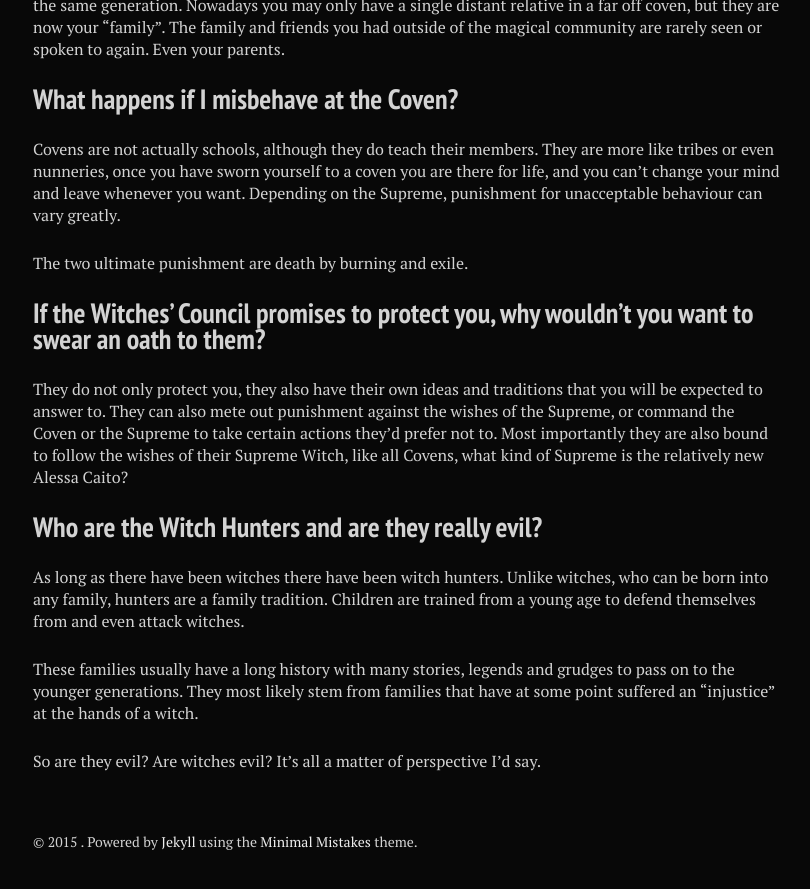
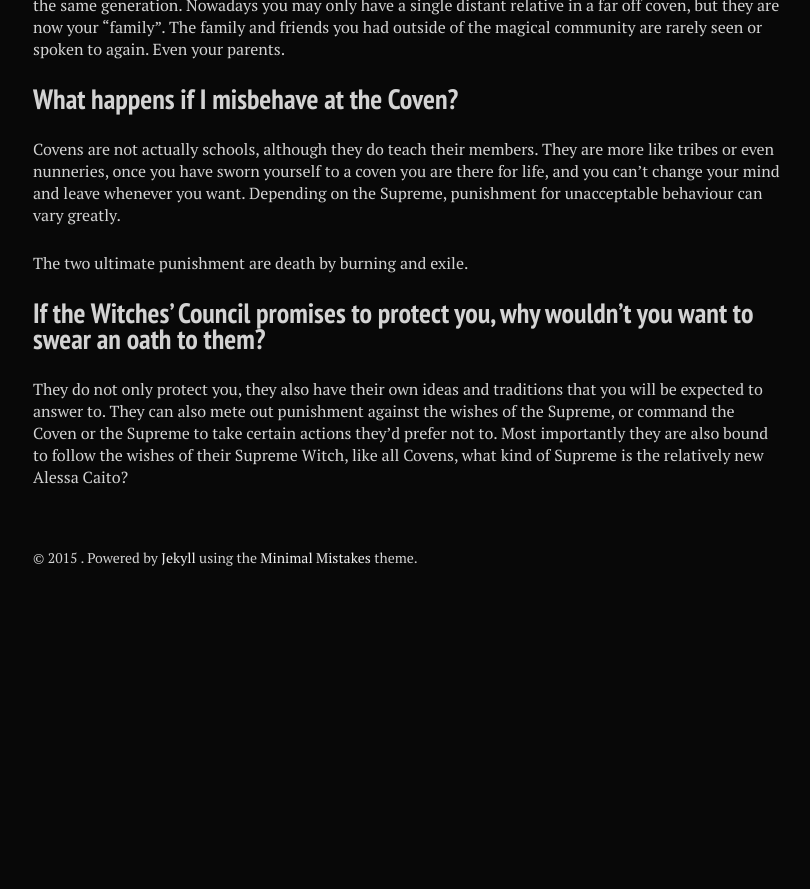
Before and after one commit to stanislavb/en.coven.nu, a Jekyll site: the page built from faq/index.md, in a window 1280 px wide and 900 px high, scrolled down 1091 px. Shown: the top 889 px of the window, without its empty margins (287-1097 px from the left). Built offline with Jekyll 4.4.1, drawn with Linux system fonts in a browser that asks for light colours; nearby versions of some CDN libraries; after the commit the page ends 1707 px from its top, so only the background shows below that; some of the changed text lies outside the part shown.

Commit message:
Update index.md

```diff
--- a/faq/index.md
+++ b/faq/index.md
@@ -38,10 +38,3 @@ The two ultimate punishment are death by burning and exile.
 
 ## If the Witches' Council promises to protect you, why wouldn’t you want to swear an oath to them?
 They do not only protect you, they also have their own ideas and traditions that you will be expected to answer to. They can also mete out punishment against the wishes of the Supreme, or command the Coven or the Supreme to take certain actions they’d prefer not to. Most importantly they are also bound to follow the wishes of their Supreme Witch, like all Covens, what kind of Supreme is the relatively new Alessa Caito?
-
-## Who are the Witch Hunters and are they really evil?
-As long as there have been witches there have been witch hunters. Unlike witches, who can be born into any family, hunters are a family tradition. Children are trained from a young age to defend themselves from and even attack witches.
-
-These families usually have a long history with many stories, legends and grudges to pass on to the younger generations. They most likely stem from families that have at some point suffered an "injustice" at the hands of a witch.
-
-So are they evil? Are witches evil? It's all a matter of perspective I'd say.
```
